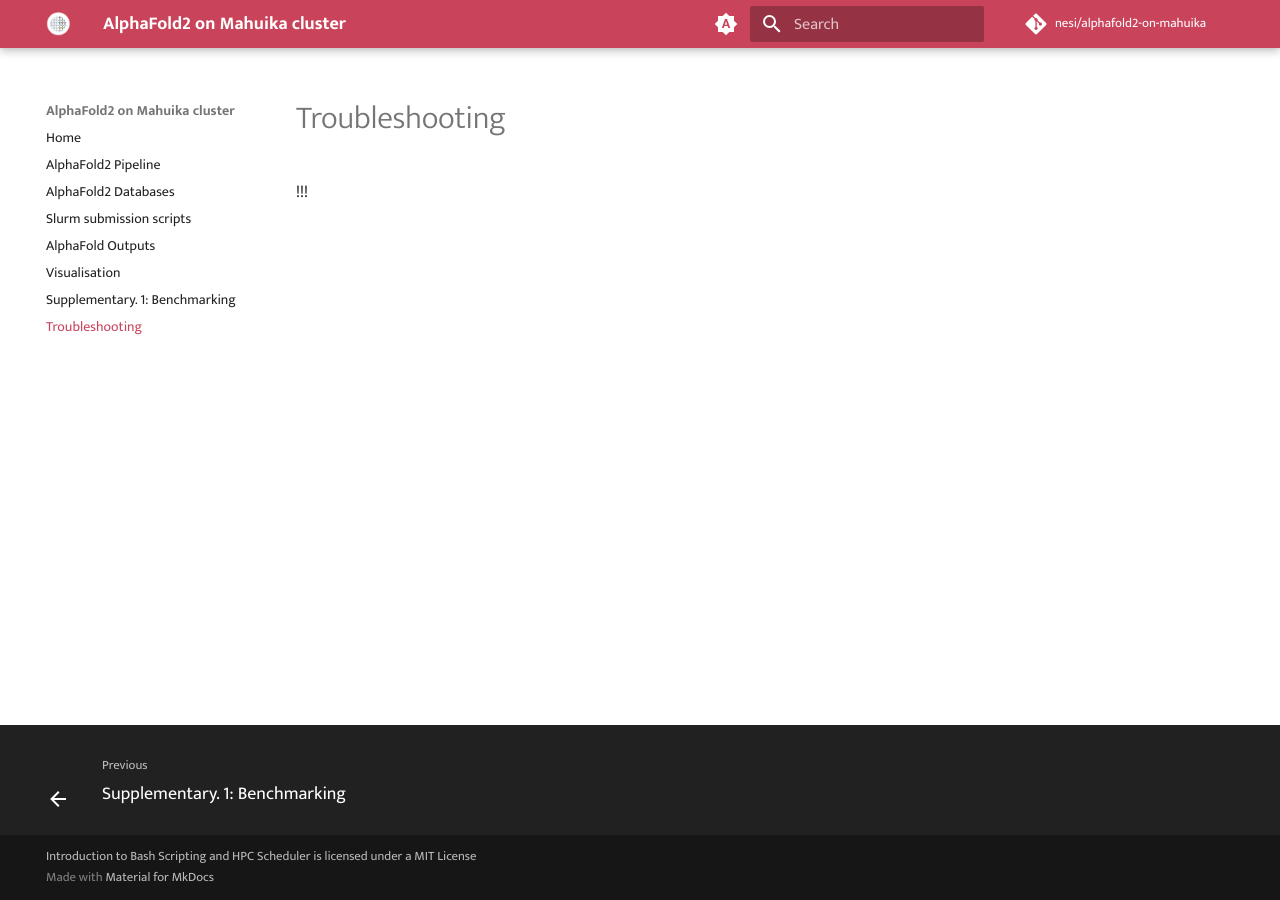
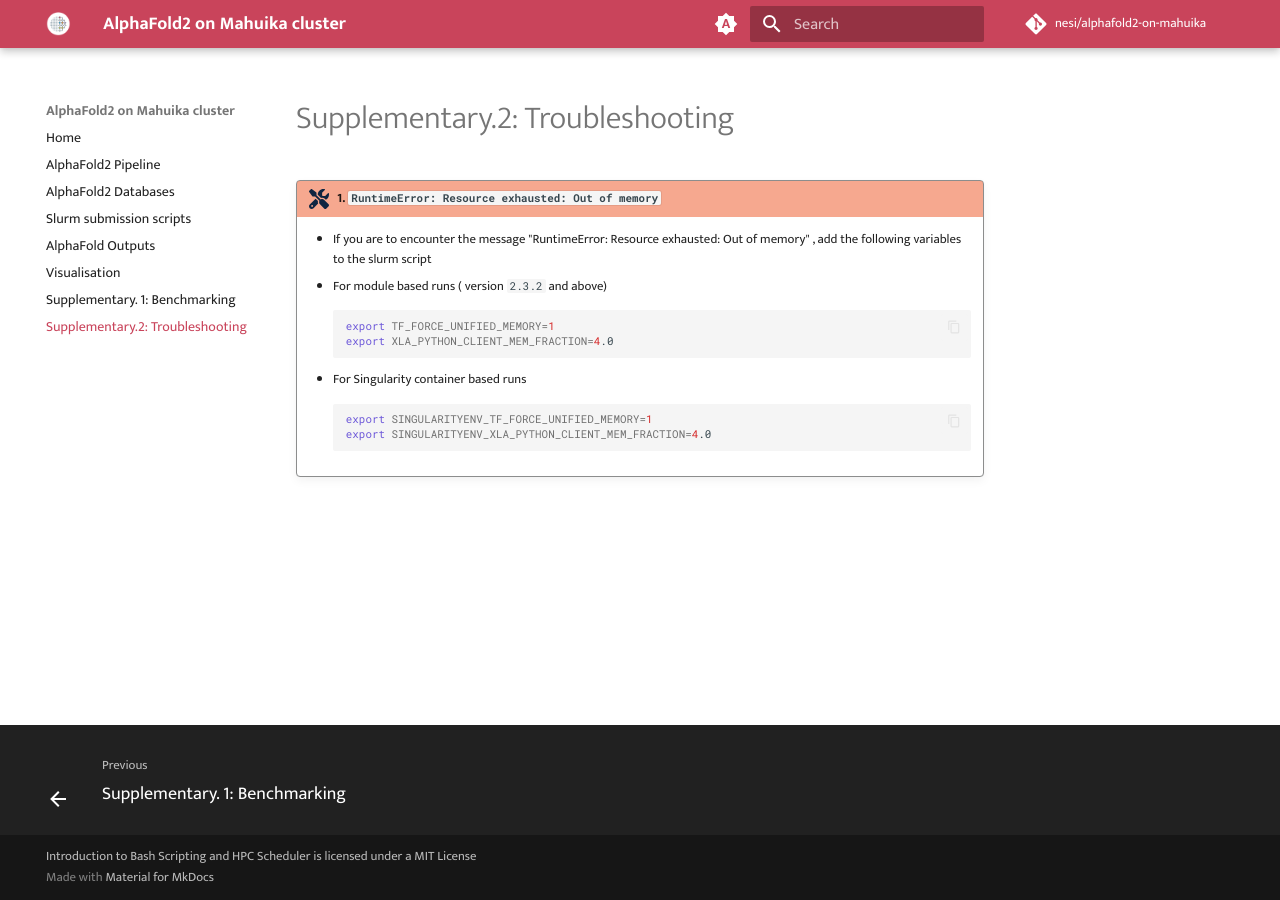
Before and after one commit to nesi/alphafold2-on-mahuika, an MkDocs documentation site: the page built from docs/7_supp2_troubleshoot.md, in a window 1280 px wide. Built offline with MkDocs 1.6.1 and Material for MkDocs 9.7.7, drawn with Linux system fonts in a browser that asks for light colours; comment, search, counter and statistics services are not loaded.

Commit message:
add troubleshooting

````diff
--- a/docs/7_supp2_troubleshoot.md
+++ b/docs/7_supp2_troubleshoot.md
@@ -1,3 +1,15 @@
-# Troubleshooting
+# Supplementary.2: Troubleshooting
 
-!!!
+!!! screwdriver-wrench "1. `RuntimeError: Resource exhausted: Out of memory`"
+
+    - If you are to encounter the message "RuntimeError: Resource exhausted: Out of memory" , add the following variables to the slurm script
+    - For module based runs  ( version `2.3.2` and above)
+      ```bash
+      export TF_FORCE_UNIFIED_MEMORY=1
+      export XLA_PYTHON_CLIENT_MEM_FRACTION=4.0
+      ```
+    - For Singularity container based runs
+     ```bash
+     export SINGULARITYENV_TF_FORCE_UNIFIED_MEMORY=1
+     export SINGULARITYENV_XLA_PYTHON_CLIENT_MEM_FRACTION=4.0
+     ```
--- a/docs/stylesheets/extra.css
+++ b/docs/stylesheets/extra.css
@@ -356,7 +356,7 @@
   }
   .md-typeset .screwdriver-wrench > .admonition-title,
   .md-typeset .screwdriver-wrench > summary {
-    background-color: rgba(97, 121, 143, 0.151);
+    background-color: rgba(240, 104, 62, 0.575);
   }
   .md-typeset .screwdriver-wrench > .admonition-title::before,
   .md-typeset .screwdriver-wrench > summary::before {
````
